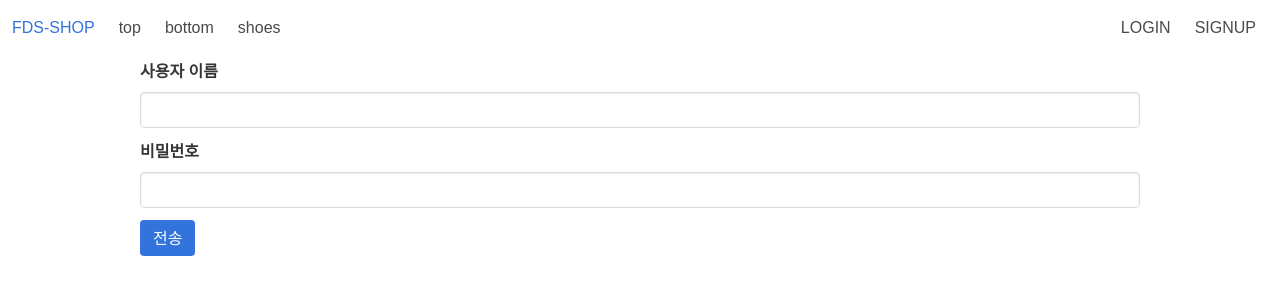
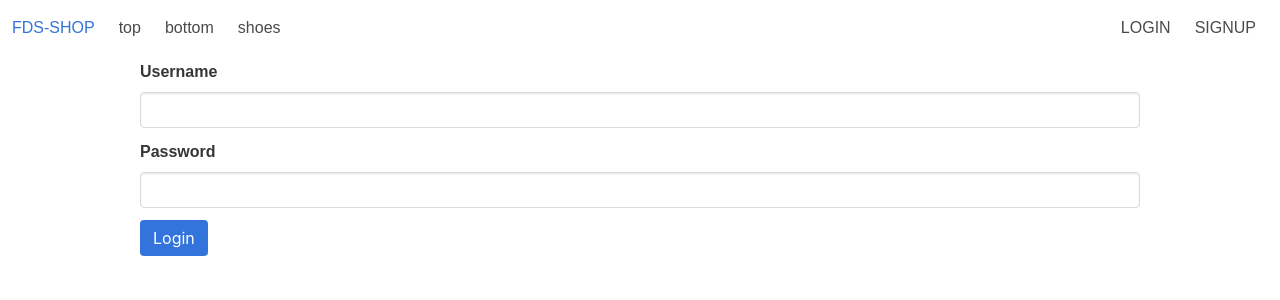
Before and after one commit to fds-onlineShop/fds-final_project, a React (Create React App) app: page /login in a window 1280 px wide. Shown: the top 300 px of the page. Built offline with nearby package versions, Linux system fonts and the light colour scheme; no server answers; a web font is replaced by a local one.

Commit message:
한글 -> 영문 표기 수정

```diff
--- a/src/components/LoginForm.js
+++ b/src/components/LoginForm.js
@@ -26,7 +26,7 @@ export default class LoginForm extends React.Component {
       <div className="layout-center">
         <form onSubmit={this.handleSubmit}>
           <div className="field">
-            <label className="label">사용자 이름</label>
+            <label className="label">Username</label>
             <div className="control">
               <input
                 className="input"
@@ -37,7 +37,7 @@ export default class LoginForm extends React.Component {
             </div>
           </div>
           <div className="field">
-            <label className="label">비밀번호</label>
+            <label className="label">Password</label>
             <div className="control">
               <input
                 className="input"
@@ -49,7 +49,7 @@ export default class LoginForm extends React.Component {
           </div>
           <div className="field is-grouped">
             <div className="control">
-              <button className="button is-link">전송</button>
+              <button className="button is-link">Login</button>
             </div>
           </div>
         </form>
--- a/src/components/SignUpForm.js
+++ b/src/components/SignUpForm.js
@@ -38,7 +38,7 @@ export default class SignUpForm extends React.Component {
       <React.Fragment>
         <form onSubmit={this.handleSubmit}>
           <div className="field">
-            <label className="label">사용자 이름</label>
+            <label className="label">Username</label>
             <div className="control">
               <input
                 className="input"
@@ -49,7 +49,7 @@ export default class SignUpForm extends React.Component {
             </div>
           </div>
           <div className="field">
-            <label className="label">비밀번호</label>
+            <label className="label">Password</label>
             <div className="control">
               <input
                 className="input"
@@ -60,7 +60,7 @@ export default class SignUpForm extends React.Component {
             </div>
           </div>
           <div className="field">
-            <label className="label">주소</label>
+            <label className="label">Address</label>
             <div className="control">
               <input
                 className="input"
@@ -71,7 +71,7 @@ export default class SignUpForm extends React.Component {
             </div>
           </div>
           <div className="field">
-            <label className="label">휴대폰 번호</label>
+            <label className="label">Phone</label>
             <div className="control">
               <input
                 className="input"
@@ -82,7 +82,7 @@ export default class SignUpForm extends React.Component {
             </div>
           </div>
           <div className="field">
-            <label className="label">이메일</label>
+            <label className="label">E-mail</label>
             <div className="control">
               <input
                 className="input"
@@ -94,7 +94,7 @@ export default class SignUpForm extends React.Component {
           </div>
           <div className="field is-grouped">
             <div className="control">
-              <button className="button is-link">회원가입</button>
+              <button className="button is-link">Sign Up</button>
             </div>
           </div>
         </form>
```
